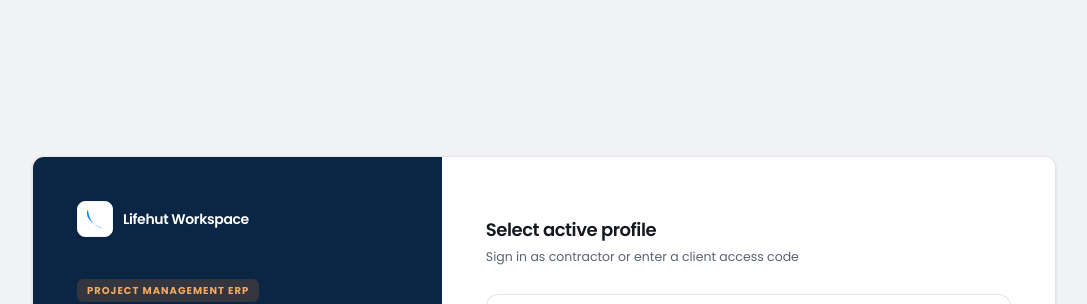
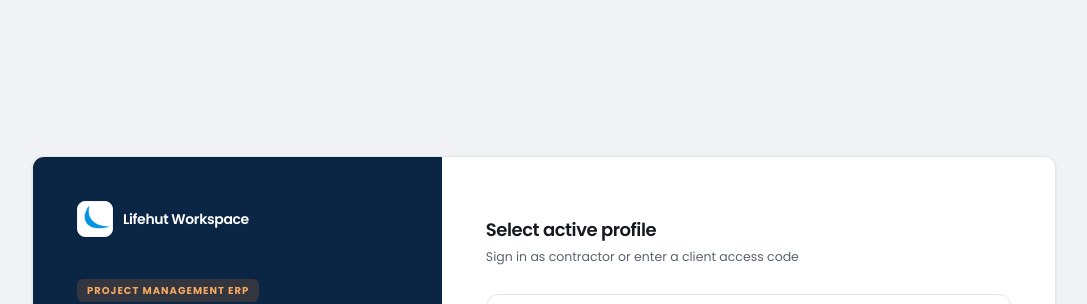
Before and after one commit to lifehutsolutions-web/Main, a React (Vite) app in the folder workspace/: page / in a window 1280 px wide. Shown: the top 304 px of the page, without its empty margins (96-1183 px from the left). Built offline with nearby package versions, Linux system fonts and the light colour scheme; no server answers.

Commit message:
Logo updated

```diff
--- a/workspace/src/components/Logo.tsx
+++ b/workspace/src/components/Logo.tsx
@@ -1,32 +1,31 @@
 import React from 'react';
+import logo from '../assets/branding/logo.png';
 
-interface LogoProps extends React.SVGProps<SVGSVGElement> {
+interface LogoProps extends React.ImgHTMLAttributes<HTMLImageElement> {
   size?: number | string;
-  fillColor?: string;
 }
 
-export const Logo: React.FC<LogoProps> = ({
-  size = '100%',
-  fillColor = '#0A84FF',
+const Logo: React.FC<LogoProps> = ({
+  size = 40,
   className,
+  style,
   ...props
 }) => {
   return (
-    <svg
-      viewBox="0 0 100 100"
-      width={size}
-      height={size}
-      fill="none"
-      xmlns="http://www.w3.org/2000/svg"
+    <img
+      src={logo}
+      alt="Lifehut Workspace"
       className={className}
+      style={{
+        width: size,
+        height: size,
+        objectFit: 'contain',
+         transform: 'scale(1.75)',   // Increase to 1.4 or 1.5 if needed
+         transformOrigin: 'center',
+        ...style,
+      }}
       {...props}
-    >
-      {/* Centered, high-fidelity sky blue crescent moon matching the uploaded design */}
-      <path
-        d="M 23.1,12.5 Q 2.4,51.5 81.2,87.5 Q 26.1,69.9 23.1,12.5 Z"
-        fill={fillColor}
-      />
-    </svg>
+    />
   );
 };
 
```
Also changed, not shown: workspace/src/assets/branding/favicon.png (added), workspace/src/assets/branding/logo.png (added), 2 other files (tests, documents, lock files or other folders).
